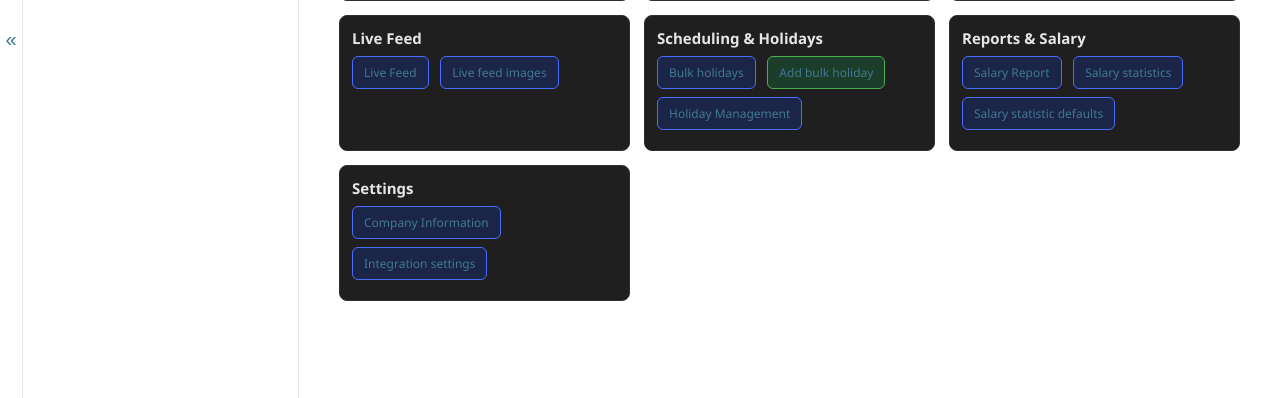
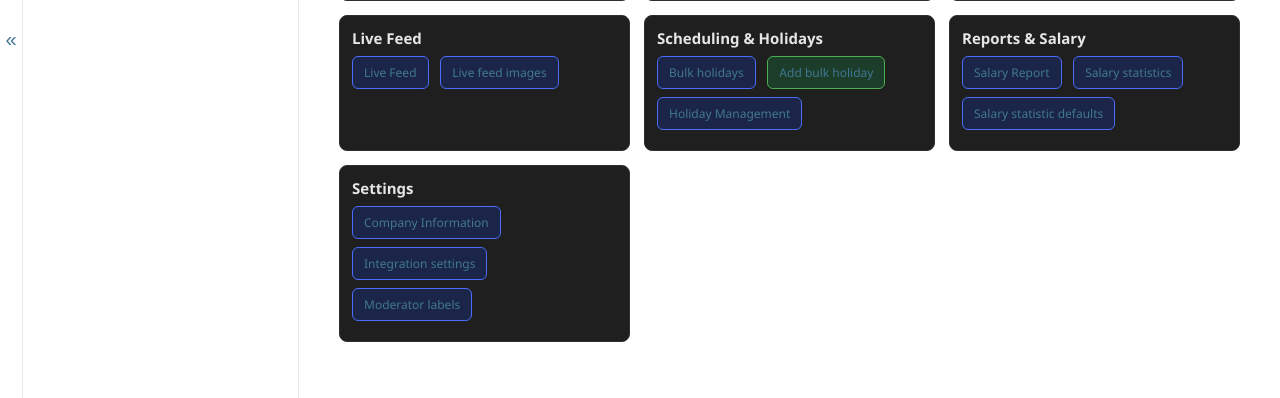
Before and after one commit to omar4917/Enterprise-HR-Backend, a Django app: page /admin/ in a window 1280 px wide. Shown: the part 402-800 px from the top of the page. Run offline with Django 5.2, Linux system fonts and the light colour scheme; the visitor is signed in with stand-in values (Sample User, id 1).

Commit message:
Move moderator labels into Settings section

```diff
--- a/attendance/templates/admin/index.html
+++ b/attendance/templates/admin/index.html
@@ -63,6 +63,7 @@
     <h3>Settings</h3>
     <a class="view" href="{% url 'admin:attendance_companyinfo_changelist' %}">Company Information</a>
     <a class="view" href="{% url 'admin:attendance_integrationsetting_changelist' %}">Integration settings</a>
+    <a class="view" href="{% url 'admin:attendance_moderatorlabel_changelist' %}">Moderator labels</a>
   </div>
 </div>
 
```
